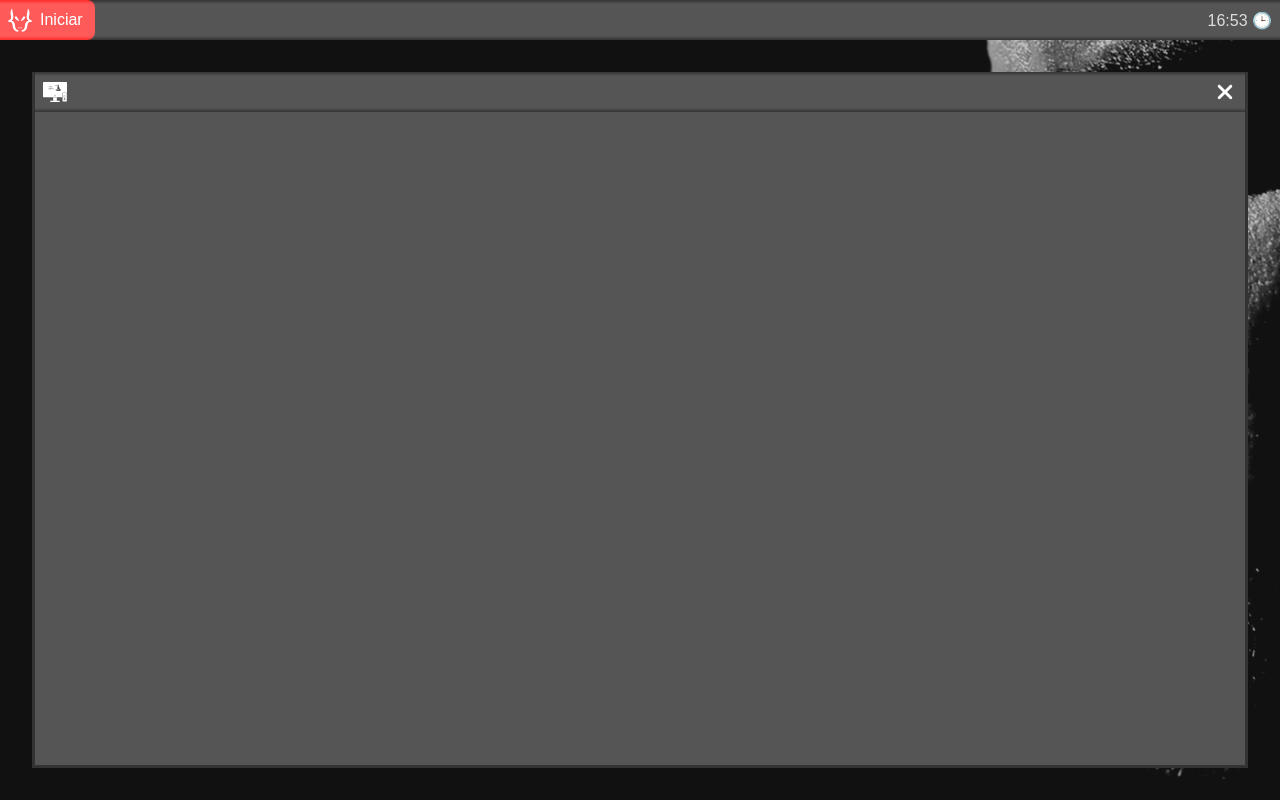
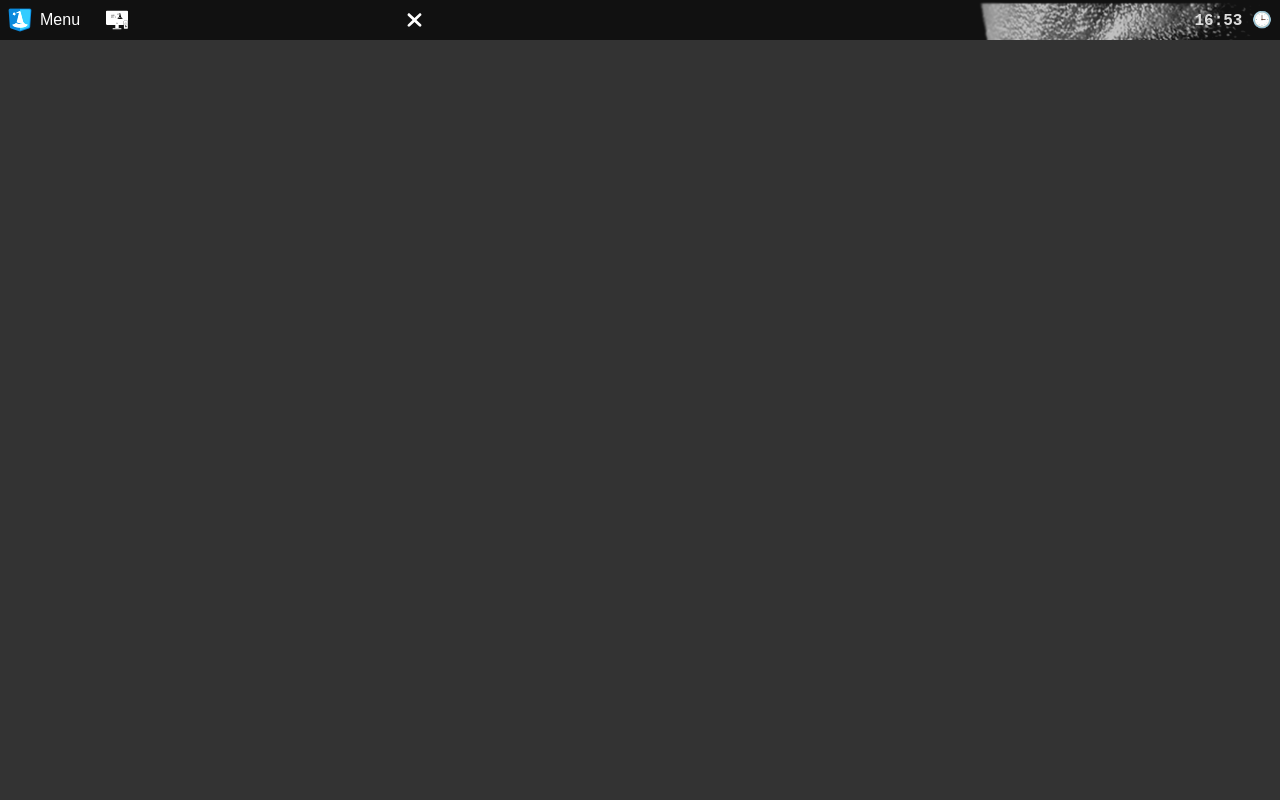
Before and after one commit to iwilldev/portfolio, a React (Create React App) app: page /project in a window 1280 px wide. Built offline with nearby package versions, Linux system fonts and the light colour scheme; a web font is replaced by a local one.

Commit message:
Alterando estilização dos componentes

```diff
--- a/src/components/Menu/index.jsx
+++ b/src/components/Menu/index.jsx
@@ -2,7 +2,7 @@ import React, { useState, useRef, useEffect } from 'react';
 import MenuItem from '../MenuItem';
 
 import menuList from './menuList';
-import dragonHead from '../../assets/img/white-dragon.png';
+import buttonImg from '../../assets/img/logo.png';
 
 import './style.css';
 
@@ -43,9 +43,9 @@ function Menu() {
 
   return (
     <>
-      <button ref={menuButton} onClick={toggleMenu}>
-          <img src={dragonHead} alt="Botão Iniciar"/>
-          <p>Iniciar</p>
+      <button className="menu-button" ref={menuButton} onClick={toggleMenu}>
+          <img src={buttonImg} alt="Ícone do Botão do Menu"/>
+          <p>Menu</p>
       </button>
       <ul className={menuClasses} ref={menuArea}>
           { menuList.map((item) => {
--- a/src/components/Menu/menuList.ts
+++ b/src/components/Menu/menuList.ts
@@ -1,22 +1,32 @@
 const menuList = [
     {
         image: '/assets/img/icons/about-me.svg',
-        label: 'Sobre Mim',
+        label: 'SOBRE MIM',
         route: '/about-me'
     },
     {
         image: '/assets/img/icons/certificate.svg',
-        label: 'Currículo',
+        label: 'CURRÍCULO',
         route: '/resume'
     },
     {
         image: '/assets/img/icons/devices.svg',
-        label: 'Portfolio',
-        route: '/portfolio'
+        label: 'WEB: APPS E SITES',
+        route: '/web'
     },
     {
+        image: '/assets/img/icons/ink.svg',
+        label: 'DESIGN',
+        route: '/design'
+    },
+    // {
+    //     image: '/assets/img/icons/game.svg',
+    //     label: 'GAMES',
+    //     route: '/portfolio'
+    // },
+    {
         image: '/assets/img/icons/contact.svg',
-        label: 'Contatos',
+        label: 'CONTATOS',
         route: '/contacts'
     }
 ]
--- a/src/components/Menu/style.css
+++ b/src/components/Menu/style.css
@@ -1,56 +1,60 @@
-button {
+.menu-button {
     height: 100%;
     padding: 0.5rem;
-    padding-right: 0.75rem;
     display: flex;
     align-items: center;
-    color: var(--white);
-    background: var(--vertical-red-gradient);
+    color: var(--extra-white);
+    background: var(--light-blue);
     border: 0;
-    border-radius: 0 0.5rem 0.5rem 0;
     cursor: pointer;
     transition: filter 0.5s;
+    z-index: 999;
 }
 
-button img {
+.menu-button img {
     height: 100%;
     margin-right: 0.5rem;
 }
 
-button p {
+.menu-button p {
     font-size: 1rem;
 }
 
-button:hover{
+.menu-button:hover{
     filter: brightness(1.2);
 }
 
 .menu {
-    width: 20rem;
-    max-width: 100%;
+    position: fixed;
+    right: 0;
+    bottom: 0;
+    top: 2.5rem;
+    width: 100vw;
     overflow: hidden;
-    height: 14rem;
-    padding: 0;
     background: var(--menu-background);
     display: grid;
-    grid-template-columns: 1fr 1fr;
+    grid-template-columns: repeat(3, 1fr);
     position: absolute;
-    left: -20rem;
-    top: 2.5rem;
     transition: 0.5s;
-    z-index: 1;
+    z-index: 2;
+    left: -100vw;
 }
 
 .open-menu {
-
-    left: 0rem;
+    left: 0;
 }
 
 @media(max-width: 700px) {
-    button p {
+    .menu-button p {
         display: none;
     }
-    button img {
+    .menu-button img {
         margin-right: 0;
     }
 }
+
+@media(max-width: 700px) {
+    .menu {
+        grid-template-columns: repeat(2, 1fr);
+    }
+}
--- a/src/components/MenuItem/index.tsx
+++ b/src/components/MenuItem/index.tsx
@@ -15,9 +15,9 @@ interface MenuItemProps {
 
 const MenuItem: React.FunctionComponent<MenuItemProps> = ({ item }) => {
   return (
-    <li>
+    <li className="menu-item">
+        <div className="menu-background" style={{background: `url(${item.image}) no-repeat center`, backgroundSize: `50%`, opacity: '0.1'}}></div>
         <Link to={item.route}>
-            <img src={item.image} alt={item.label}/>
             <p>{item.label}</p>
         </Link>
     </li>
--- a/src/components/MenuItem/style.css
+++ b/src/components/MenuItem/style.css
@@ -1,26 +1,52 @@
-li {
+.menu-item {
     list-style: none;
+    transition: background 0.5s;
+    position: relative;
+    height: 100%;
+    width: 100%;
 }
 
-a {
-    height: 5rem;
-    display: flex;
-    flex-direction: column;
-    justify-content: space-between;
-    align-items: center;
-    text-align: center;
-    padding: 1rem;
-    font-size: 80%;
-    text-decoration: none;
-    color: white;
-    transition: transform 0.5s;
+.menu-item .menu-background {
+    height: 100%;
+    width: 100%;
+    position: absolute;
 }
 
-a img {
-    height: 60px;
-    margin-bottom: 0.5rem;
+.menu-item a {
+    height: 100%;
+    width: 100%;
+    position: absolute;
+    display: flex;
+    text-align: center;
+    text-decoration: none;
+    font-size: 125%;
+    color: white;
+    background-size: 10%;
+    border: solid 0.1px var(--dark-blue);
 }
 
-a:hover {
-    background: var(--dark-red);
+.menu-item a p {
+    height: 100%;
+    width: 100%;
+    position: absolute;
+    top: 50%;
+    transform: translateY(-5%);
+    color: var(--extra-white);
 }
+
+.menu-item a:hover {
+    background: var(--menu-dark-blue);
+}
+
+@media(max-width: 700px) {
+    .menu-item a {
+        font-size: 100%;
+    }
+}
+
+@media(max-height: 500px) {
+    .menu-item a {
+        background-size: 10%;
+        font-size: 100%;
+    }
+}
--- a/src/components/RealTimeClock/index.jsx
+++ b/src/components/RealTimeClock/index.jsx
@@ -23,7 +23,7 @@ function RealTimeClock() {
 
     return (
         <div className="clock">
-            {clock}
+            <h4>{clock}</h4>
         </div>
     );
 }
--- a/src/components/TemplateBar/style.css
+++ b/src/components/TemplateBar/style.css
@@ -1,5 +1,5 @@
 nav {
-    background: var(--vertical-black-gradient);
+    background: var(--extra-dark-blue);
     height: 2.5rem;
     display: flex;
     align-items: center;
--- a/src/components/Window/index.tsx
+++ b/src/components/Window/index.tsx
@@ -22,14 +22,14 @@ const Window: React.FunctionComponent<WindowProps> = (props) => {
 
   return (
     <div className={windowClasses}>
-      <header>
+      <header className="window-header">
         <img src={props.icon} alt="Sobre Mim"/>
         <p>{props.title}</p>
         <img
           src={closeButtonImg}
           onClick={() => {
             if (window.location.href.includes('project')) {
-              history.push('/portfolio')
+              history.goBack();
             } else {
               history.push("/");
             }
--- a/src/components/Window/style.css
+++ b/src/components/Window/style.css
@@ -1,61 +1,66 @@
 .window-box {
     position: fixed;
-    left: 2rem;
-    right: 2rem;
-    top: 4.5rem;
-    bottom: 2rem;
+    left: 0rem;
+    right: 0rem;
+    top: 0;
+    bottom: 0rem;
     display: flex;
     flex-direction: column;
-    border: 3px solid var(--black);
+
     border-top: none;
     transform: scale(1);
     transition: 0.5s;
-    z-index: 0;
+    z-index: 1;
 }
 
 .closed {
     transform: scale(0.001);
 }
 
-header {
-    background: var(--vertical-black-gradient);
-    height: 2.5rem;
-    padding: 0 0.5rem;
+.window-header {
+    background: var(--light-blue);
+    position: absolute;
+    margin-top: 0.25rem;
+    height: 2rem;
+    width: calc(100vw - 50%);
+    max-width: 20rem;
+    left: 6.1rem;
+    padding: 0 0 0 0.5rem;
     display: flex;
     align-items: center;
     justify-content: space-between;
 }
 
-header p {
-    color: var(--white);
+.window-header p {
+    color: var(--extra-white);
+    margin-right: auto;
+    margin-left: 0.5rem;
 }
 
-header img {
-    height: 60%;
+.window-header img {
+    height: 70%;
     transition: filter 0.5s;
 }
 
-header img:last-child {
+.window-header img:last-child {
     cursor: pointer;
 }
 
-header img:last-child:hover {
+.window-header img:last-child:hover {
     filter: brightness(1.1);
 }
 
-section {
+.window-box section {
+    margin-top: 2.5rem;
     flex: 1;
     display: flex;
-    background: var(--grey);
+    background: var(--black);
     overflow: scroll;
     overflow-x: hidden;
 }
 
 @media(max-width: 700px) {
-    .window-box {
-        left: 1rem;
-        right: 1rem;
-        top: 3.5rem;
-        bottom: 1rem;
+    .window-header {
+        left: 2.75rem;
     }
 }
```
